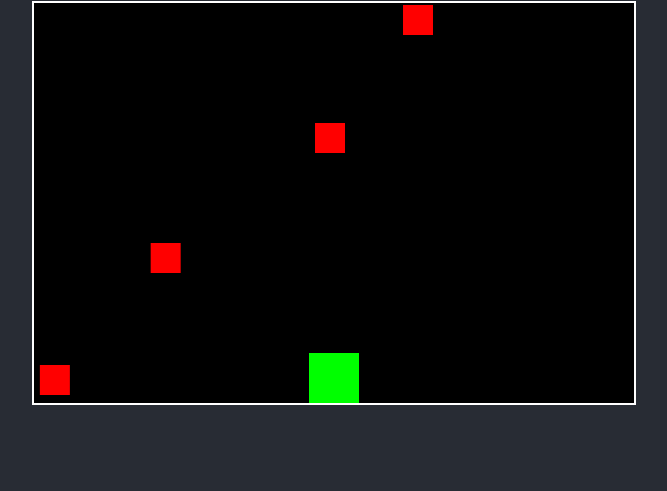
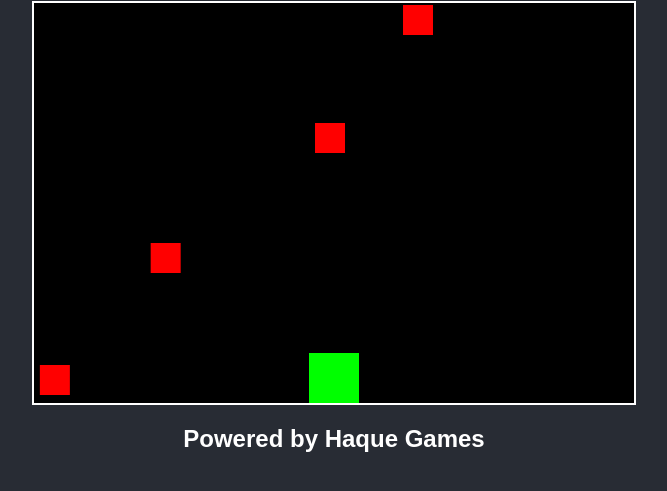
Before and after one commit to arsalansakib30/air-strike-game, a plain HTML site: page index.html in a window 1280 px wide. Shown: the part 79-570 px from the top of the page, without its empty margins (306-973 px from the left). Drawn offline with Linux system fonts and the light colour scheme.

Commit message:
index.html

```diff
--- a/index.html
+++ b/index.html
@@ -10,5 +10,6 @@
     <h1>Air Strike Game</h1>
     <canvas id="gameCanvas"></canvas>
     <script src="game.js"></script>
+    <h2>Powered by Haque Games</h2>
 </body>
 </html>
```
